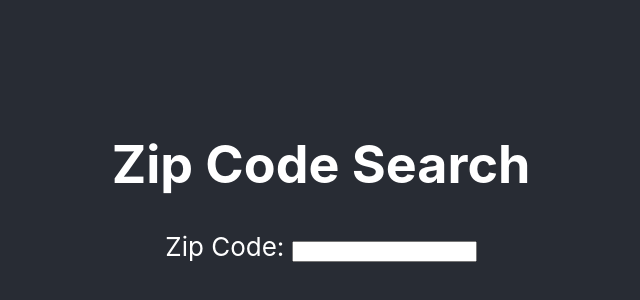
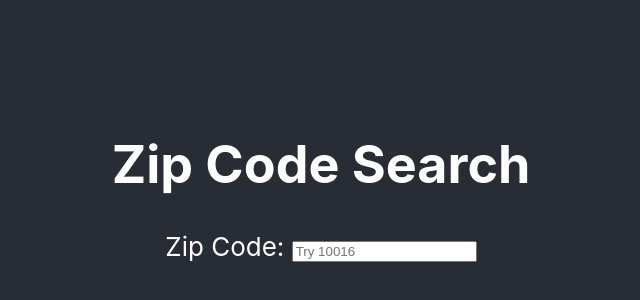
Before and after one commit to CUNY-2X-TTP-2020/react-zip-search, a React (Create React App) app: page / in a window 1280 px wide. Shown: the part 220-520 px from the top of the page, without its empty margins (319-959 px from the left). Built offline with nearby package versions, Linux system fonts and the light colour scheme; no server answers.

Commit message:
Add function to handle submission and display previous value as placeholder in search bar

```diff
--- a/src/components/SearchBar.js
+++ b/src/components/SearchBar.js
@@ -7,13 +7,16 @@ export default class SearchBar extends Component
         super(props);
         this.state =
         {
-
+            prevSearch: "Try 10016"
         }
     }
 
-    handleSubmit()
+    handleSubmit = (event) =>
     {
+        // Prevent browser reload/refresh
+        event.preventDefault();
 
+        this.setState({ prevSearch: event.target.searchbar.value });
     }
 
     render()
@@ -21,8 +24,8 @@ export default class SearchBar extends Component
         return (
             <section>
                 <form onSubmit={this.handleSubmit}>
-                    <label for="search-bar">Zip Code: </label>
-                    <input type="text" id="search-bar" />
+                    <label for="searchbar">Zip Code: </label>
+                    <input type="text" name="searchbar" id="searchbar" placeholder={this.state.prevSearch} />
                 </form>
             </section>
         );
```
